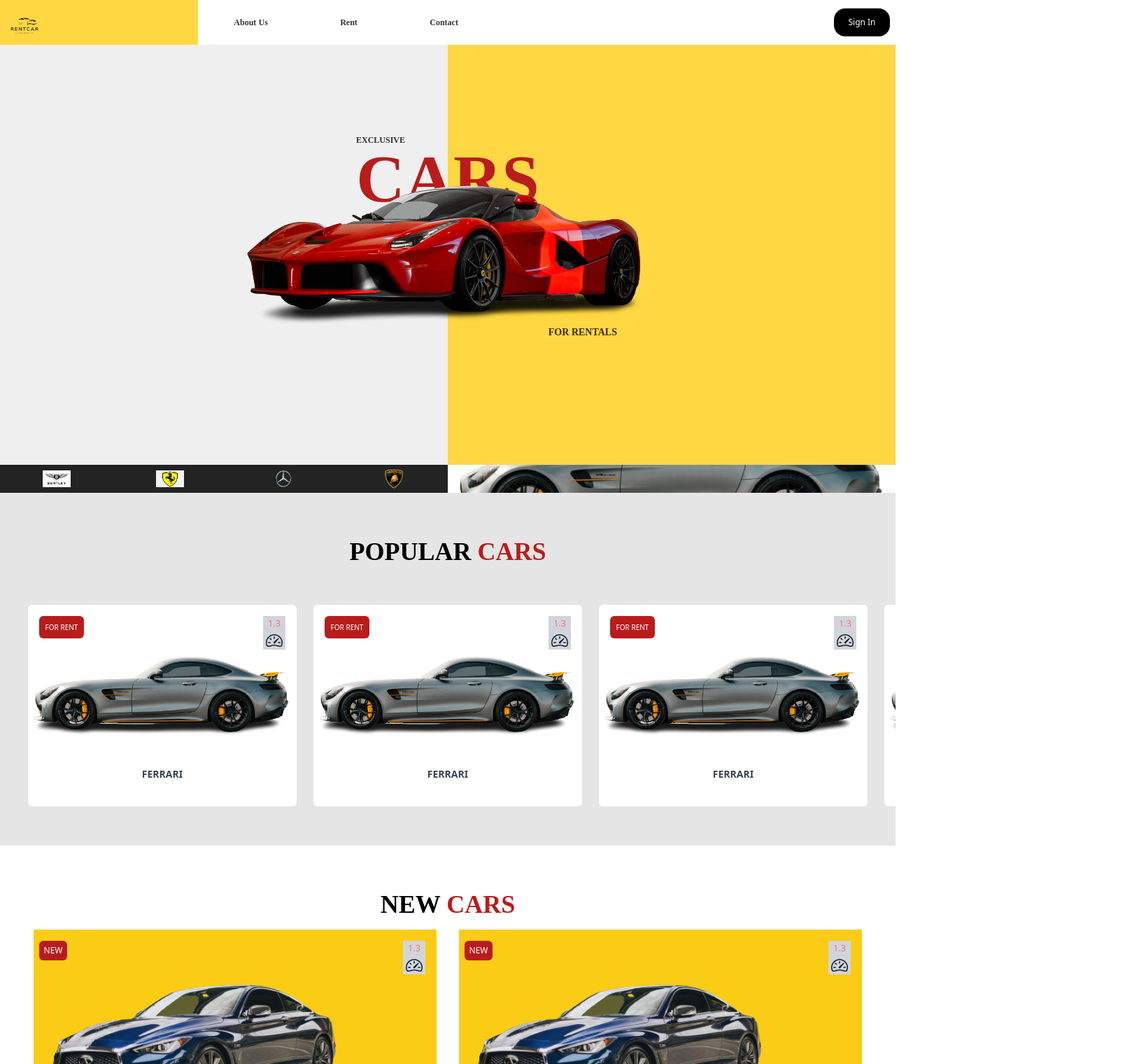
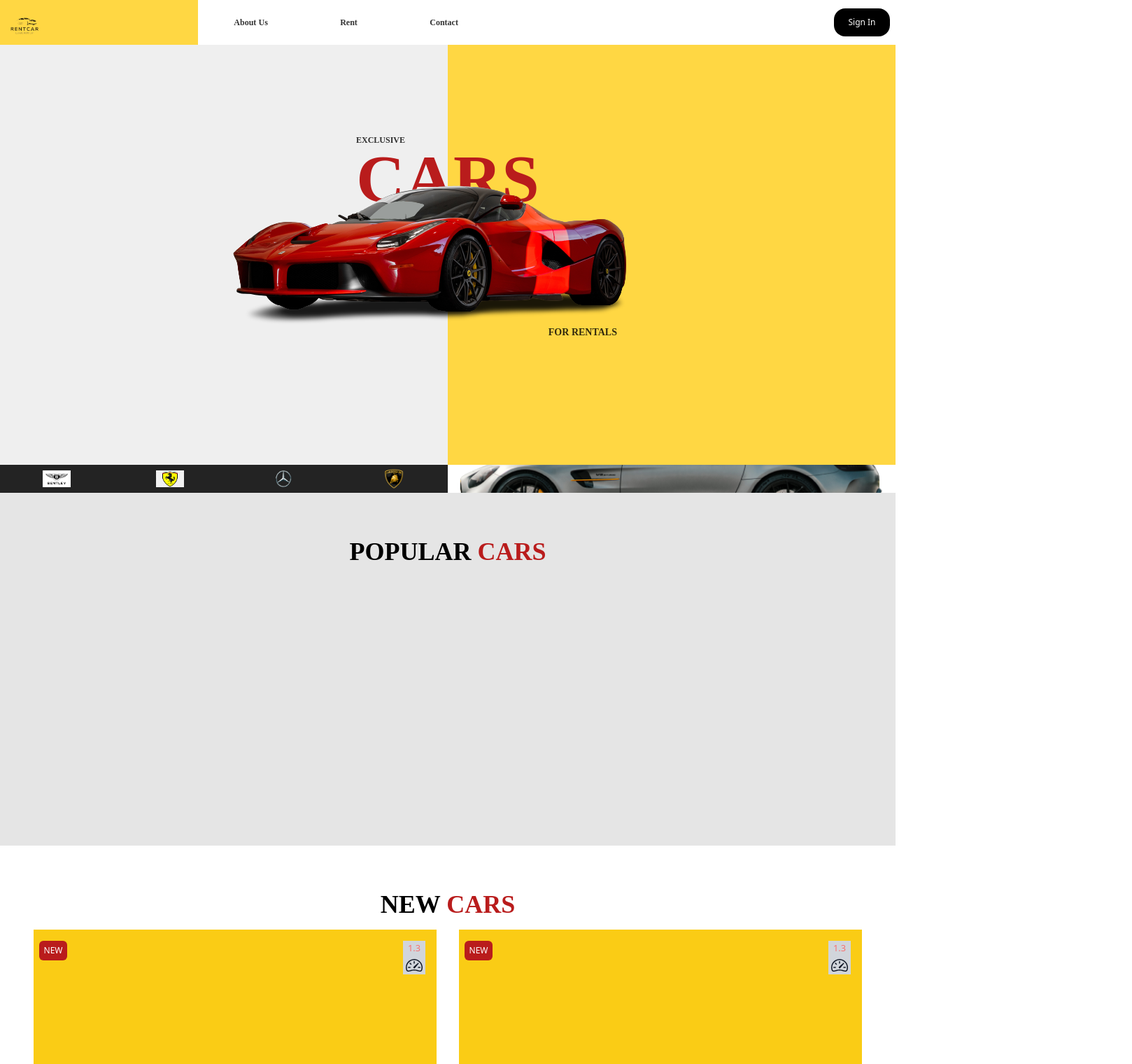
Before and after one commit to dragg54/luxury-cars, a React (Create React App) app: page / in a window 1280 px wide. Shown: the top 1520 px of the page at 70% size, 1618 px wide, since content can reach past the window. Built offline with nearby package versions, Linux system fonts and the light colour scheme.

Commit message:
added animations

```diff
--- a/package.json
+++ b/package.json
@@ -6,7 +6,9 @@
     "@testing-library/jest-dom": "^5.16.5",
     "@testing-library/react": "^13.4.0",
     "@testing-library/user-event": "^13.5.0",
+    "aos": "^2.3.4",
     "axios": "^0.27.2",
+    "gsap": "^3.11.1",
     "react": "^18.2.0",
     "react-dom": "^18.2.0",
     "react-icons": "^4.4.0",
--- a/src/components/Hero.js
+++ b/src/components/Hero.js
@@ -1,16 +1,23 @@
-import React from "react";
+import { gsap }from "gsap";
+import React, { useEffect, useRef } from "react";
 
 function Hero() {
+  const heroImage = useRef(null)
+  useEffect(()=>{
+    gsap.to(heroImage.current, {x:-20, duration:2})
+  },[])
   return (
     <div className="flex flex-col">
       <div className="h-[460px] md:h-[500px] lg:h-[600px] w-full flex relative">
         <div className="absolute w-full h-full flex flex-col justify-start items-center pt-32">
-          <p className="text-xs font-bold opacity-80 self-start ml-16 sm:ml-48 md:self-center md:-ml-48 font-georgia">
+          <p className="text-xs font-bold opacity-80 self-start ml-16 sm:ml-48 md:self-center md:-ml-48 font-georgia transform">
             EXCLUSIVE{" "}
           </p>
           <h1 className="text-red-700 text-8xl font-black font-san">CARS</h1>
           <div className="absolute top-20 sm:top-4">
-            <img src="../../assets/hero.png" alt="" />
+            <div className="relative">
+            <img src="../../assets/hero.png" alt="" ref={heroImage} className=""/>
+            </div>
             <p className="font-bold text-xs opacity-80 text-right mr-12 -mt-4 sm:-mt-6 sm:mr-16 md:text-sm font-georgia">
               FOR RENTALS
             </p>
--- a/src/components/NewCars.js
+++ b/src/components/NewCars.js
@@ -1,7 +1,31 @@
 import React from "react";
 import { BsSpeedometer2 } from "react-icons/bs";
+import { gsap } from "gsap";
+import { ScrollTrigger } from "gsap/ScrollTrigger";
+import { useEffect } from "react";
+
+gsap.registerPlugin(ScrollTrigger);
 
 const NewCars = () => {
+  useEffect(() => {
+    gsap.fromTo(
+      "#image",
+      {
+        y: 150,
+      },
+      {
+        y: 0,
+        duration: 1,
+        scrollTrigger: {
+          trigger: "#image",
+          scrub: true,
+          end: "enter center",
+          marker: true,
+        },
+      }
+    );
+  });
+
   return (
     <div className="h-[1000px] w-full flex flex-col justify-start items-center p-8 md:h-[600px]">
       <h1 className="text-4xl font-extrabold mt-8 text-center font-san">
@@ -20,7 +44,7 @@ const NewCars = () => {
               <small className="text-red-400">1.3</small>
               <BsSpeedometer2 className="w-6 h-6" />
             </div>
-            <img src="../../assets/giorgio avianto.png" alt="" />
+            <img src="../../assets/giorgio avianto.png" alt="" id="image" />
           </div>
           <div className="h-1/3 p-4 flex flex-col justify-between">
             <p className="text-red-700 font-semibold">LUXURY CAR</p>
@@ -42,7 +66,7 @@ const NewCars = () => {
               <small className="text-red-400">1.3</small>
               <BsSpeedometer2 className="w-6 h-6" />
             </div>
-            <img src="../../assets/giorgio avianto.png" alt="" />
+            <img src="../../assets/giorgio avianto.png" alt="" id="image" />
           </div>
           <div className="h-1/3 p-4 flex flex-col justify-between">
             <p className="text-red-700 font-semibold">LUXURY CAR</p>
--- a/src/components/News.js
+++ b/src/components/News.js
@@ -1,6 +1,28 @@
 import React from "react";
+import { gsap } from "gsap";
+import { ScrollTrigger } from "gsap/ScrollTrigger";
+import { useEffect } from "react";
+
+gsap.registerPlugin(ScrollTrigger);
+
 
 const News = () => {
+   useEffect(() => {
+    gsap.fromTo(
+      "#img",
+      {
+        x: 400,
+      },
+      {
+        x: 0,
+        scrollTrigger: {
+          trigger: "#img",
+          scrub: true,
+          end: "center center",
+        },
+      }
+    );
+   });
   return (
     <div className="h-[800px] md:h-[500px] bg-[#efefef]  lg:flex-row flex flex-col justify-between items-center md:justify-between md:p-0 md:pl-8">
       <div className="w-full flex justify-center flex-col items-center md:w-[40%] h-[350px] md:h-full p-6">
@@ -32,7 +54,7 @@ const News = () => {
       </div>
       <div className="w-full md:w-[60%] h-[400px] md:h-full self-start flex flex-col">
         <div className=" h-5/6 object-contain bg-gradient-to-r from-black to-gray-700 lg:flex justify-center">
-          <img src="../../assets/dodger.png" alt="" />
+          <img src="../../assets/dodger.png" alt="" id="img" />
         </div>
         <div className="bg-yellow-400 h-1/6 overflow-hidden object-contain flex items-center">
           <img src="../../assets/dodgers.jpg" alt="" />
--- a/src/components/PopularCars.js
+++ b/src/components/PopularCars.js
@@ -2,20 +2,36 @@ import React from "react";
 import ScrollContainer from "react-indiana-drag-scroll";
 import { BsSpeedometer2 } from "react-icons/bs";
 import "../App.css";
+import { useEffect } from "react";
+import { gsap } from "gsap";
+import { ScrollTrigger } from "gsap/ScrollTrigger";
+
+gsap.registerPlugin(ScrollTrigger);
 
 const PopularCars = () => {
+  useEffect(() => {
+    gsap.to("#imageContainer", {
+      opacity: 1,
+      scrollTrigger: {
+        trigger: "#imageContainer",
+        scrub: true,
+        end: "center center",
+      },
+    });
+  });
+
   return (
     <div className=" bg-[#e5e5e5] pt-8 w-full">
       <h1 className="text-4xl font-extrabold mt-8 text-center font-san">
         POPULAR <span className="text-red-700">CARS</span>
       </h1>
-      <ScrollContainer
-        id="image-wrapper"
-        className="scroll-container h-[1220px] sm:h-[400px] w-full flex flex-col justify-between items-center  overflow-x-scroll overflow-hidden  bg-[#e5e5e5] lg:flex-row lg:justify-start"
-      >
+      <ScrollContainer className="scroll-container h-[1220px] sm:h-[400px] w-full flex flex-col justify-between items-center  overflow-x-scroll overflow-hidden  bg-[#e5e5e5] lg:flex-row lg:justify-start">
         <div className="flex w-full justify-between flex-col items-center h-[1160px] sm:h-[350px] mt-10 lg:w-[200%] sm:justify-between sm:flex-row  lg:px-10 lg:mt-0">
           <div className="flex flex-col w-full justify-center items-center">
-            <div className="w-5/6 h-64 sm:h-72 bg-white flex flex-col justify-around items-center sm:w-96 sm:mr-6 relative rounded-md pb-12">
+            <div
+              className="w-5/6 h-64 sm:h-72 bg-white flex flex-col justify-around items-center sm:w-96 sm:mr-6 relative rounded-md pb-12 opacity-0 hover:opacity-100 hover:cursor-pointer"
+              id="imageContainer"
+            >
               <div className="w-16 h-8 bg-red-700 flex justify-center items-center absolute left-4 top-4 rounded-md">
                 {" "}
                 <small className="text-white text-[10px]">FOR RENT</small>
@@ -36,7 +52,10 @@ const PopularCars = () => {
             </div>
           </div>
           <div className="flex flex-col w-full justify-center items-center">
-            <div className="w-5/6 h-64 sm:h-72 bg-white flex flex-col justify-around items-center sm:w-96 sm:mr-6 relative rounded-md pb-12">
+            <div
+              className="w-5/6 h-64 sm:h-72 bg-white flex flex-col justify-around items-center sm:w-96 sm:mr-6 relative rounded-md pb-12 opacity-0 hover:opacity-100 hover:cursor-pointer"
+              id="imageContainer"
+            >
               <div className="w-16 h-8 bg-red-700 flex justify-center items-center absolute left-4 top-4 rounded-md">
                 {" "}
                 <small className="text-white text-[10px]">FOR RENT</small>
@@ -57,7 +76,10 @@ const PopularCars = () => {
             </div>
           </div>{" "}
           <div className="flex flex-col w-full justify-center items-center">
-            <div className="w-5/6 h-64 sm:h-72 bg-white flex flex-col justify-around items-center sm:w-96 sm:mr-6 relative rounded-md pb-12">
+            <div
+              className="w-5/6 h-64 sm:h-72 bg-white flex flex-col justify-around items-center sm:w-96 sm:mr-6 relative rounded-md pb-12 opacity-0 hover:opacity-100 hover:cursor-pointer"
+              id="imageContainer"
+            >
               <div className="w-16 h-8 bg-red-700 flex justify-center items-center absolute left-4 top-4 rounded-md">
                 {" "}
                 <small className="text-white text-[10px]">FOR RENT</small>
@@ -78,7 +100,10 @@ const PopularCars = () => {
             </div>
           </div>{" "}
           <div className="flex flex-col w-full justify-center items-center">
-            <div className="w-5/6 h-64 sm:h-72 bg-white flex flex-col justify-around items-center sm:w-96 sm:mr-6 relative rounded-md pb-12">
+            <div
+              className="w-5/6 h-64 sm:h-72 bg-white flex flex-col justify-around items-center sm:w-96 sm:mr-6 relative rounded-md pb-12 opacity-0 hover:opacity-100 hover:cursor-pointer"
+              id="imageContainer"
+            >
               <div className="w-16 h-8 bg-red-700 flex justify-center items-center absolute left-4 top-4 rounded-md">
                 {" "}
                 <small className="text-white text-[10px]">FOR RENT</small>
```
Also changed, not shown: src/pages/Home.js (line endings or trailing spaces), 1 other file (tests, documents, lock files or other folders).
